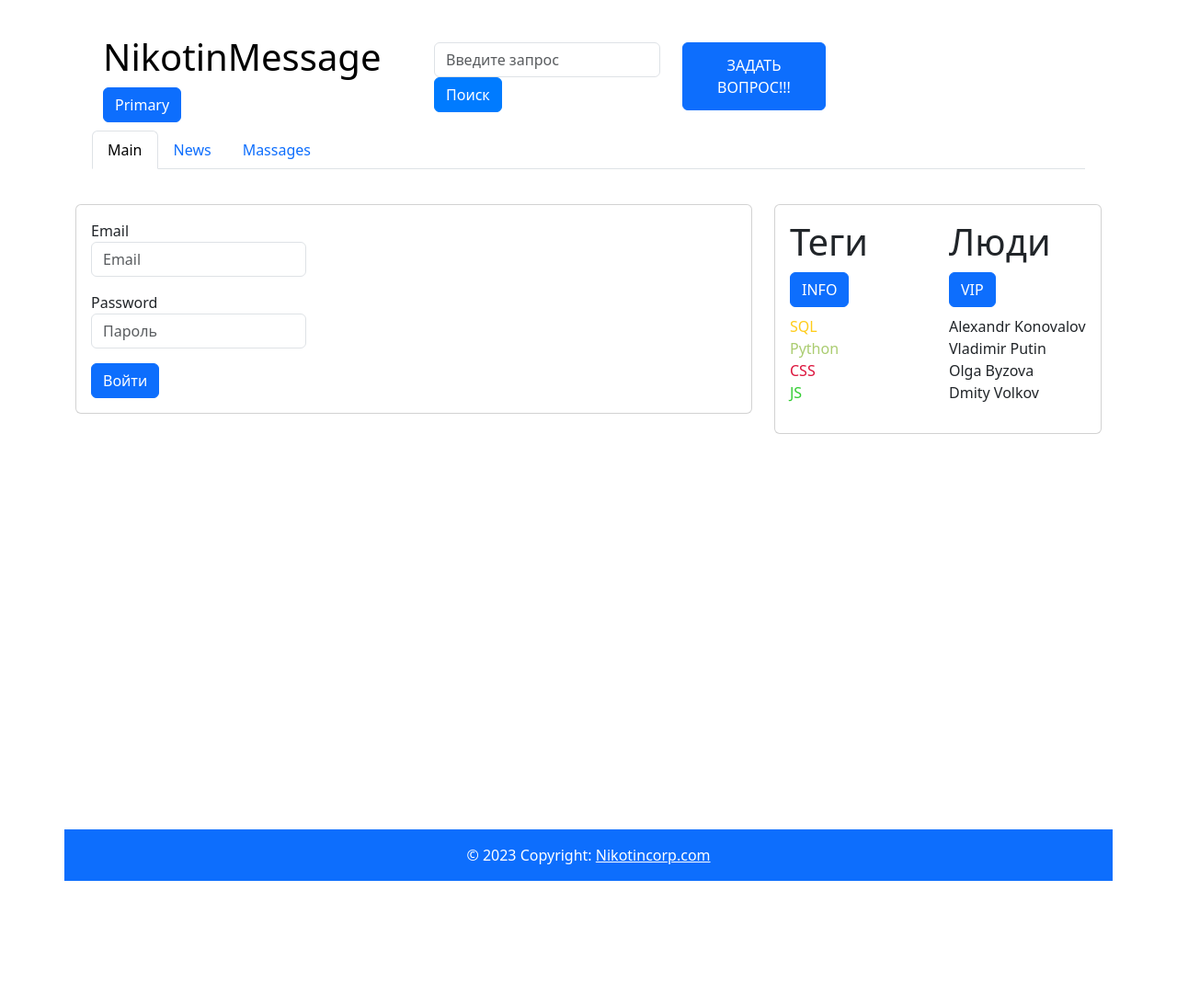
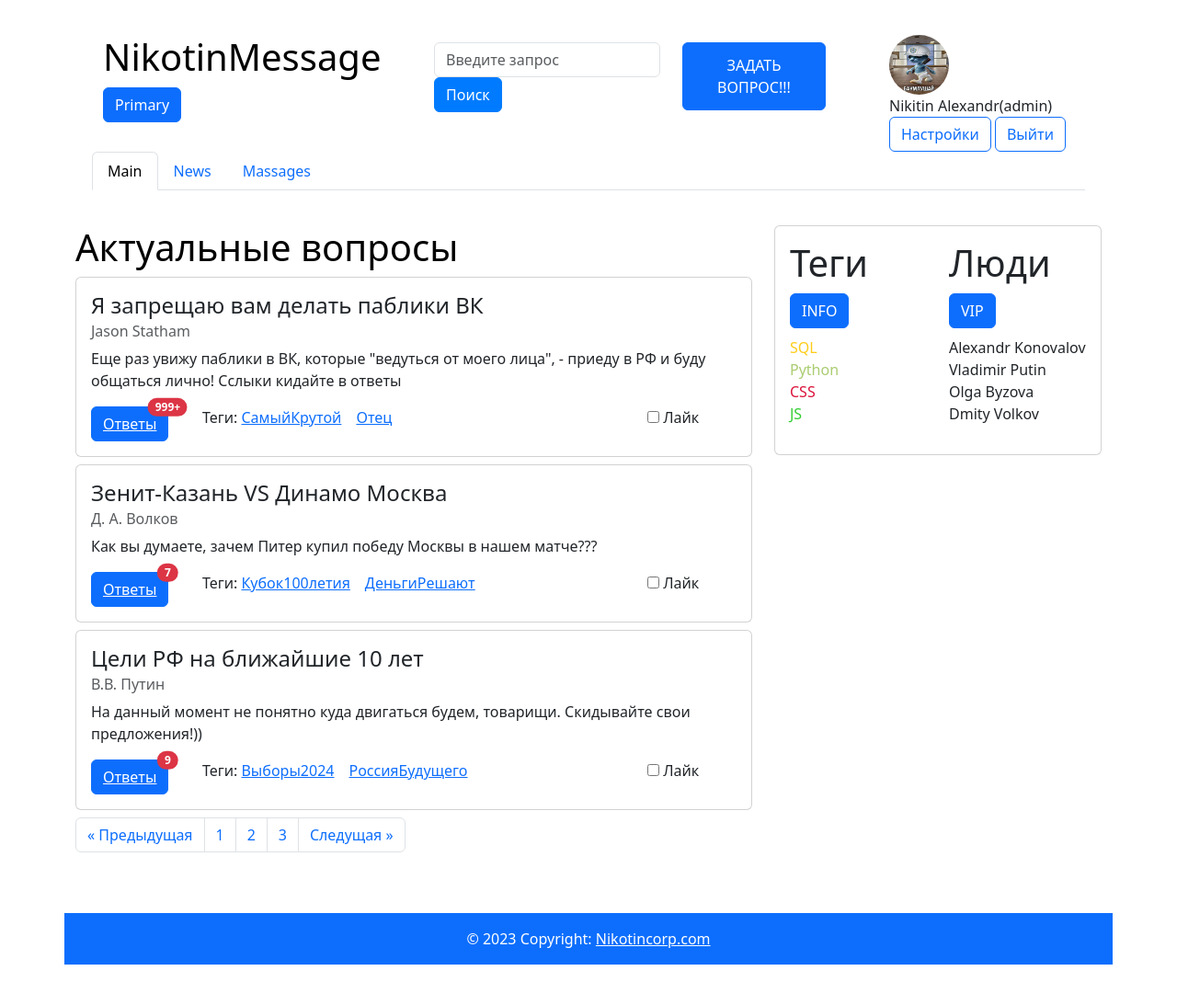
Before and after one commit to Olegsandrik/TPWeb-djangoProject, a Django app: template templates/login.html in a window 1280 px wide. Shown: the whole page at 92% size. Before the commit the page ends 958 px from the top, so only its background shows below. Run offline with Django 4.2, Linux system fonts and the light colour scheme; the template is opened without the code that fills it, so the values that code supplies are empty.

Commit message:
баумлушай снова в деле

```diff
--- a/app/templates/app/ask.html
+++ b/app/templates/app/ask.html
@@ -1,8 +1,9 @@
 {% extends 'app/base.html' %}
+{% load static %}
 {% block registr %}
     <div class="form-group row">
         <div class="col-sm-10 offset-sm-2">
-            <img class="rounded-circle" src="../../../static/images/ava.png" width="65" height="65"/>
+            <img class="rounded-circle" src="{% static 'images/ava.png' %}" width="65" height="65"/>
             <a class="nav-link" href="#">Nikitin Alexandr(admin)</a>
             <button type="button" class="btn btn-outline-primary">Настройки</button>
             <button type="button" class="btn btn-outline-primary">Выйти</button>
--- a/app/templates/app/base.html
+++ b/app/templates/app/base.html
@@ -1,13 +1,14 @@
+{% load static %}
 <!doctype html>
 <html lang="en">
 <head>
     <meta charset="utf-8">
     <meta name="viewport" content="width=device-width, initial-scale=1">
     <title>{% block title %} Nikotinmassage {% endblock %}</title>
-    <script src="../../../static/js/bootstrap.js"
+    <script src="{% static 'js/bootstrap.js' %}"
             integrity="sha384-cuYeSxntonz0PPNlHhBs68uyIAVpIIOZZ5JqeqvYYIcEL727kskC66kF92t6Xl2V"
             crossorigin="anonymous"></script>
-    <link href="../../../static/css/bootstrap.css" rel="stylesheet">
+    <link href="{% static 'css/bootstrap.css' %}" rel="stylesheet">
     <style>
         #header {
             padding: 30px;
@@ -74,7 +75,6 @@
                     </li>
                 {% endblock %}
             </ul>
-
             <h2></h2>
 
         </div>
--- a/app/templates/app/question.html
+++ b/app/templates/app/question.html
@@ -1,8 +1,9 @@
 {% extends 'app/base.html' %}
+{% load static %}
 {% block registr %}
     <div class="form-group row">
         <div class="col-sm-10 offset-sm-2">
-            <img class="rounded-circle" src="../../../static/images/ava.png" width="65" height="65"/>
+            <img class="rounded-circle" src="{% static 'images/ava.png' %}" width="65" height="65"/>
             <a class="nav-link" href="#">Nikitin Alexandr(admin)</a>
             <button type="button" class="btn btn-outline-primary">Настройки</button>
             <button type="button" class="btn btn-outline-primary">Выйти</button>
--- a/app/views.py
+++ b/app/views.py
@@ -19,15 +19,15 @@ def singup(request):
 
 
 def hot(request):
-    return render(request,"app/hot.html")
+    return render(request, "app/hot.html")
 
 
 def tag(request, tagname):
-    return render(request,"app/tag.html", {'tagname': tagname})
+    return render(request, "app/tag.html", {'tagname': tagname})
 
 
 def question(request, number):
-    return render(request, "app/question.html",{'number': number})
+    return render(request, "app/question.html", {'number': number})
 
 
 def paginate(objects_list, request, per_page=10):
--- a/djangoProjectTPWeb/settings.py
+++ b/djangoProjectTPWeb/settings.py
@@ -125,3 +125,8 @@ STATIC_URL = 'static/'
 # https://docs.djangoproject.com/en/4.2/ref/settings/#default-auto-field
 
 DEFAULT_AUTO_FIELD = 'django.db.models.BigAutoField'
+
+
+STATICFILES_DIRS = [
+    BASE_DIR / 'static'
+]
--- a/templates/login.html
+++ b/templates/login.html
@@ -10,7 +10,7 @@
     <link href="../static/css/bootstrap.css" rel="stylesheet">
     <style>
         #footer {
-            margin-top: 430px;
+            margin-top: 50px;
             height: 100px;
         }
         #header {
@@ -32,9 +32,7 @@
             <div class="col-md-3" style="background-color: #FFFFFF">
                 <nav class="navbar navbar-light bg-white">
                     <form class="form-inline">
-                        <label>
-                            <input class="form-control mr-sm-2" type="text" placeholder="Введите запрос">
-                        </label>
+                        <input class="form-control mr-sm-2" type="text" placeholder="Введите запрос">
                         <button class="btn btn-outline-success my-2 my-sm-0" type="submit"
                                 style="color: white; background-color: #007BFF; border-color: #007BFF;">Поиск
                         </button>
@@ -48,10 +46,13 @@
             <div class="col-md-3" style="background-color: #FFFFFF">
                 <div class="form-group row">
                     <div class="col-sm-10 offset-sm-2">
+                        <img class="rounded-circle" src="../static/images/ava.png" width="65" height="65"/>
+                        <a class="nav-link" href="#">Nikitin Alexandr(admin)</a>
+                        <button type="button" class="btn btn-outline-primary">Настройки</button>
+                        <button type="button" class="btn btn-outline-primary">Выйти</button>
                     </div>
                 </div>
             </div>
-
             <ul class="nav nav-tabs">
                 <li class="nav-item">
                     <a class="nav-link active" href="#">Main</a>
@@ -71,54 +72,126 @@
 
     <div class="row">
         <div class="col-md-8">
+            <h1 style="color: #000000"> Актуальные вопросы </h1>
             <div class="card">
                 <div class="card-body">
-                    <form class="needs-validation" novalidate>
-                        <div class="form-row">
-                            <div class="col-md-4 mb-3">
-                                <label for="validationCustom01">Email</label>
-                                <input type="email" class="form-control" id="validationCustom01" placeholder="Email"
-                                       value="" required>
-                                <div class="valid-feedback">
-                                    Корректно!
-                                </div>
-                            </div>
-                            <div class="col-md-4 mb-3">
-                                <label for="validationCustom02">Password</label>
-                                <input type="password" class="form-control" id="validationCustom02" placeholder="Пароль"
-                                       value="" required>
-                                <div class="valid-feedback">
-                                    Корректно!
-                                </div>
+                    <h4 class="card-title">Я запрещаю вам делать паблики ВК</h4>
+                    <h6 class="card-subtitle mb-2 text-muted">Jason Statham</h6>
+                    <p class="card-text">
+                        Еще раз увижу паблики в ВК, которые "ведуться от моего лица", - приеду в РФ и буду общаться
+                        лично!
+                        Сслыки кидайте в ответы
+                    </p>
+                    <div class="row">
+                        <div class="col-md-2">
+                            <button type="button" class="btn btn-primary position-relative">
+                                <a href="#" class="card-link" style="color: white">Ответы</a>
+                                <span class="position-absolute top-0 start-100 translate-middle badge rounded-pill bg-danger">999+<span
+                                        class="visually-hidden">непрочитанные сообщения</span>
+                  </span>
+                            </button>
+                        </div>
+                        <div class="col-md-8">
+                            <p class="card-text">Теги: <a href="#" class="card-link">СамыйКрутой</a><a href="#"
+                                                                                                       class="card-link">Отец</a>
+                            </p>
+                        </div>
+                        <div class="col-md-2">
+                            <div class="custom-control custom-checkbox">
+                                <input type="checkbox" class="custom-control-input" id="customCheck1">
+                                <label class="custom-control-label" for="customCheck1">Лайк</label>
                             </div>
                         </div>
-                        <button class="btn btn-primary" type="submit">Войти</button>
-                    </form>
-
-                    <script>
-                        // Example starter JavaScript for disabling form submissions if there are invalid fields
-                        (function() {
-                          'use strict';
-                          window.addEventListener('load', function() {
-                            // Fetch all the forms we want to apply custom Bootstrap validation styles to
-                            var forms = document.getElementsByClassName('needs-validation');
-                            // Loop over them and prevent submission
-                            var validation = Array.prototype.filter.call(forms, function(form) {
-                              form.addEventListener('submit', function(event) {
-                                if (form.checkValidity() === false) {
-                                  event.preventDefault();
-                                  event.stopPropagation();
-                                }
-                                form.classList.add('was-validated');
-                              }, false);
-                            });
-                          }, false);
-                        })();
-                    </script>
+                    </div>
                 </div>
             </div>
+
+            <h1></h1>
+
+            <div class="card">
+                <div class="card-body">
+                    <h4 class="card-title">Зенит-Казань VS Динамо Москва</h4>
+                    <h6 class="card-subtitle mb-2 text-muted">Д. А. Волков</h6>
+                    <p class="card-text">
+                        Как вы думаете, зачем Питер купил победу Москвы в нашем матче???
+                    </p>
+                    <div class="row">
+                        <div class="col-md-2">
+                            <button type="button" class="btn btn-primary position-relative">
+                                <a href="#" class="card-link" style="color: white">Ответы</a>
+                                <span class="position-absolute top-0 start-100 translate-middle badge rounded-pill bg-danger">7<span
+                                        class="visually-hidden">непрочитанные сообщения</span>
+                  </span>
+                            </button>
+                        </div>
+                        <div class="col-md-8">
+                            <p class="card-text">Теги: <a href="#" class="card-link">Кубок100летия</a><a href="#"
+                                                                                                         class="card-link">ДеньгиРешают</a>
+                            </p>
+                        </div>
+                        <div class="col-md-2">
+                            <div class="custom-control custom-checkbox">
+                                <input type="checkbox" class="custom-control-input" id="customCheck2">
+                                <label class="custom-control-label" for="customCheck1">Лайк</label>
+                            </div>
+                        </div>
+                    </div>
+                </div>
+            </div>
+
+            <h1></h1>
+
+            <div class="card">
+                <div class="card-body">
+                    <h4 class="card-title">Цели РФ на ближайшие 10 лет</h4>
+                    <h6 class="card-subtitle mb-2 text-muted">В.В. Путин</h6>
+                    <p class="card-text">
+                        На данный момент не понятно куда двигаться будем, товарищи. Скидывайте свои предложения!))
+                    </p>
+                    <div class="row">
+                        <div class="col-md-2">
+                            <button type="button" class="btn btn-primary position-relative">
+                                <a href="#" class="card-link" style="color: white">Ответы</a>
+                                <span class="position-absolute top-0 start-100 translate-middle badge rounded-pill bg-danger">9<span
+                                        class="visually-hidden">непрочитанные сообщения</span>
+                  </span>
+                            </button>
+                        </div>
+                        <div class="col-md-8">
+                            <p class="card-text">Теги: <a href="#" class="card-link">Выборы2024</a><a href="#"
+                                                                                                      class="card-link">РоссияБудущего</a>
+                            </p>
+                        </div>
+                        <div class="col-md-2">
+                            <div class="custom-control custom-checkbox">
+                                <input type="checkbox" class="custom-control-input" id="customCheck3">
+                                <label class="custom-control-label" for="customCheck1">Лайк</label>
+                            </div>
+                        </div>
+                    </div>
+                </div>
+            </div>
+            <h2></h2>
+            <nav aria-label="Page navigation example">
+                <ul class="pagination">
+                    <li class="page-item">
+                        <a class="page-link" href="#" aria-label="Previous">
+                            <span aria-hidden="true">«</span>
+                            <span class="sr-only">Предыдущая</span>
+                        </a>
+                    </li>
+                    <li class="page-item"><a class="page-link" href="#">1</a></li>
+                    <li class="page-item"><a class="page-link" href="#">2</a></li>
+                    <li class="page-item"><a class="page-link" href="#">3</a></li>
+                    <li class="page-item">
+                        <a class="page-link" href="#" aria-label="Next">
+                            <span class="sr-only">Следущая</span>
+                            <span aria-hidden="true">»</span>
+                        </a>
+                    </li>
+                </ul>
+            </nav>
         </div>
-
         <div class="col-md-4">
             <div class="card">
                 <div class="card-body">
@@ -149,7 +222,6 @@
 
         </div>
     </div>
-
     <div id="footer">
         <div class="row md-4">
             <div class="text-center text-white" style="background-color: #0d6efd;">
@@ -160,6 +232,8 @@
             </div>
         </div>
     </div>
+
+
 </div>
 </body>
 </html>
```
